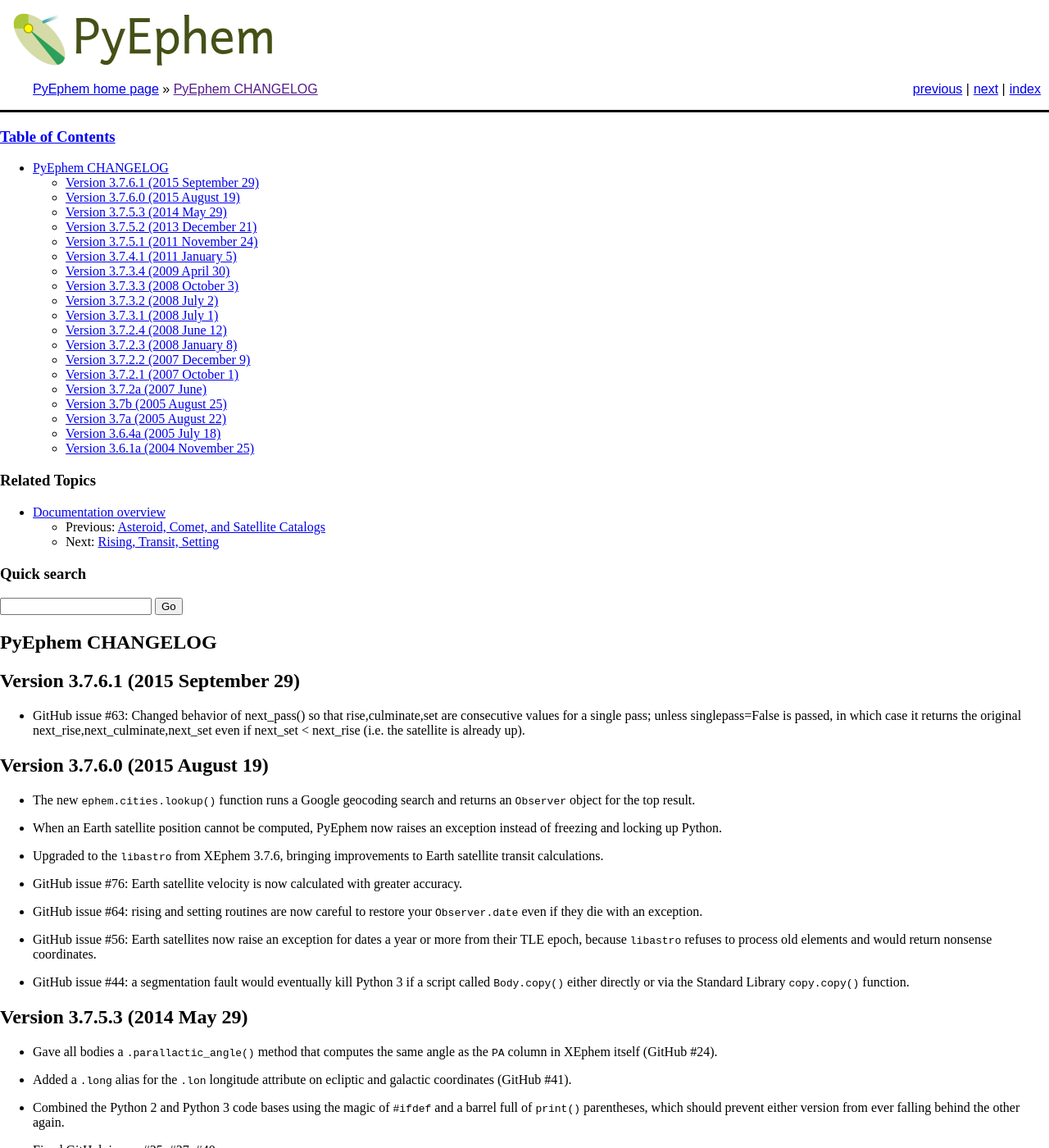
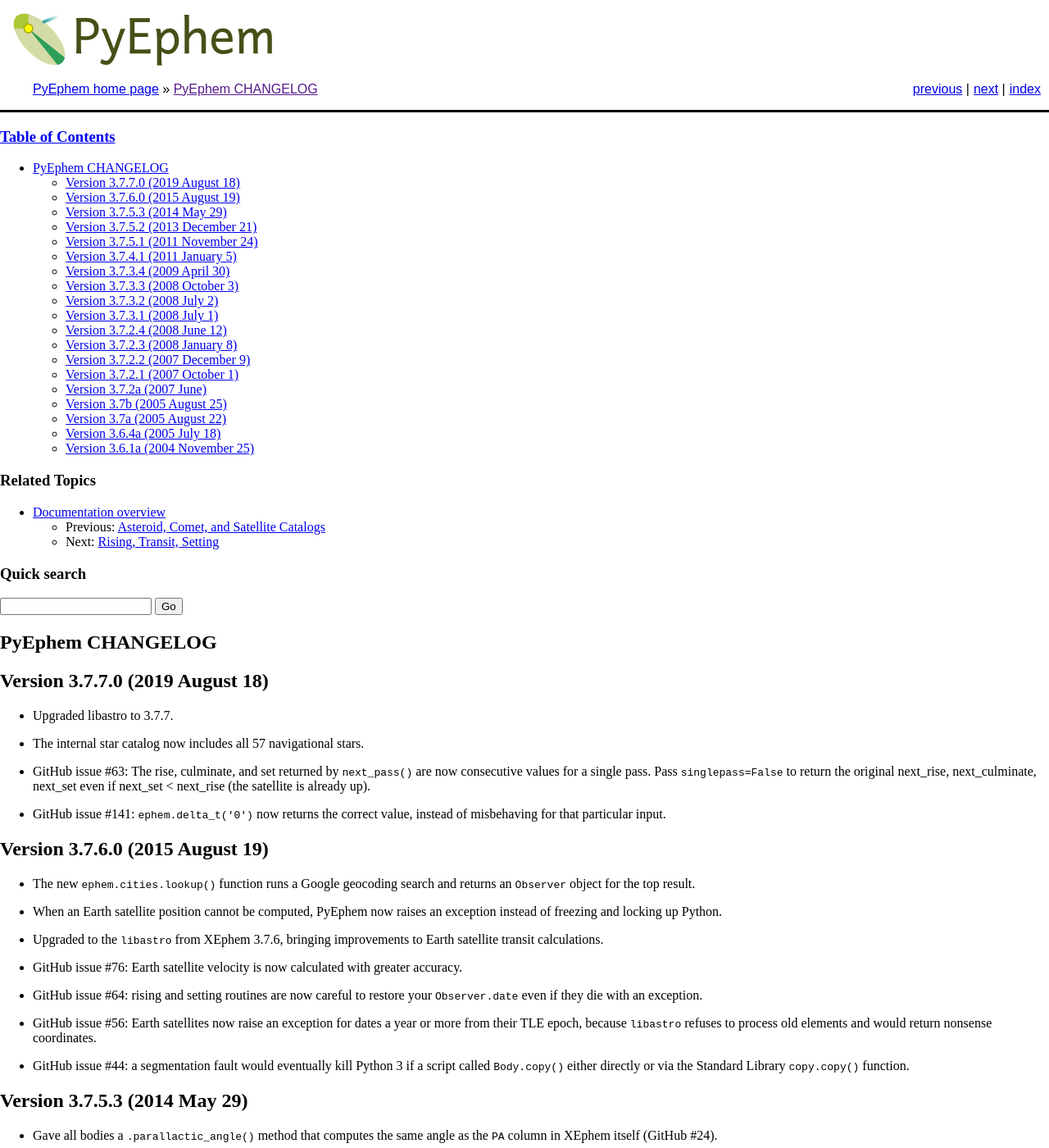
Before and after one commit to brandon-rhodes/pyephem, a Sphinx documentation site: the page built from ephem/doc/CHANGELOG.rst, in a window 1280 px wide and 1400 px high. Shown: the whole window at 82% size. Built offline with Sphinx 7.4.7, drawn with Linux system fonts in a browser that asks for light colours.

Commit message:
Release notes and version bump for 3.7.7.0

```diff
--- a/ephem/__init__.py
+++ b/ephem/__init__.py
@@ -9,7 +9,7 @@
 from math import pi
 from time import localtime as _localtime
 
-__version__ = '3.7.6.1'
+__version__ = '3.7.7.0'
 
 twopi = pi * 2.
 halfpi = pi / 2.
--- a/ephem/doc/CHANGELOG.rst
+++ b/ephem/doc/CHANGELOG.rst
@@ -1,14 +1,20 @@
 PyEphem CHANGELOG
 =================
 
-Version 3.7.6.1 (2015 September 29)
------------------------------------
+Version 3.7.7.0 (2019 August 18)
+--------------------------------
 
-- GitHub issue #63: Changed behavior of next_pass() so that
-  rise,culminate,set are consecutive values for a single pass;
-  unless singlepass=False is passed, in which case it returns
-  the original next_rise,next_culminate,next_set even if
-  next_set < next_rise (i.e. the satellite is already up).
+- Upgraded libastro to 3.7.7.
+
+- The internal star catalog now includes all 57 navigational stars.
+
+- GitHub issue #63: The rise, culminate, and set returned by
+  ``next_pass()`` are now consecutive values for a single pass.  Pass
+  ``singlepass=False`` to return the original next_rise, next_culminate,
+  next_set even if next_set < next_rise (the satellite is already up).
+
+- GitHub issue #141: ``ephem.delta_t('0')`` now returns the correct
+  value, instead of misbehaving for that particular input.
 
 Version 3.7.6.0 (2015 August 19)
 --------------------------------
```
